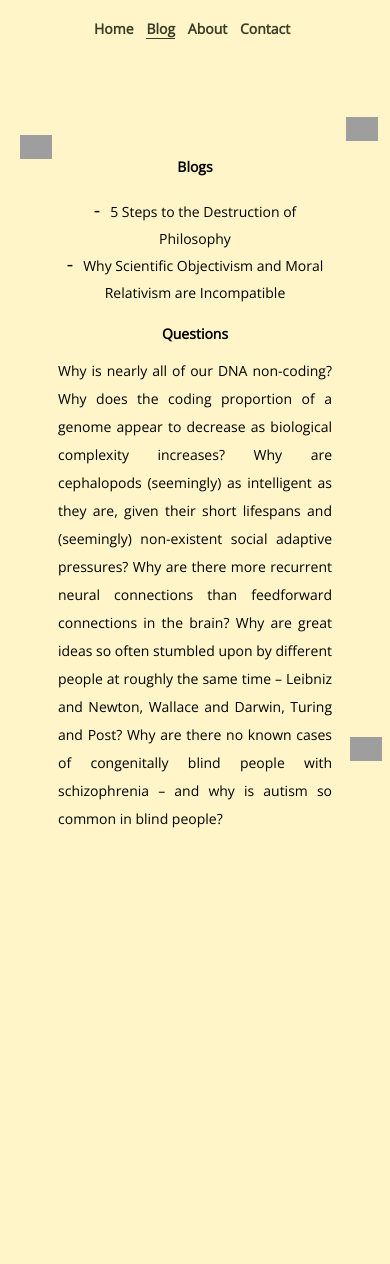
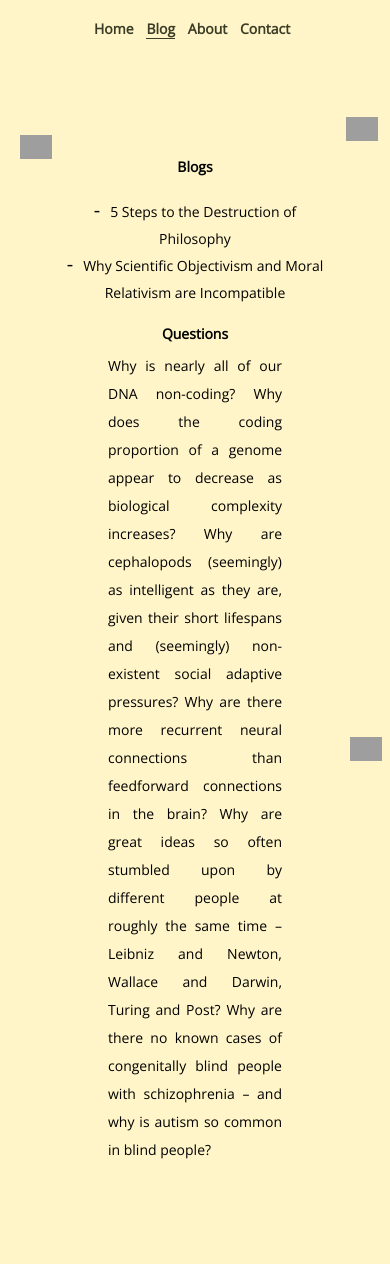
Before and after one commit to richardofarrell/richardofarrell.github.io, a Jekyll site: the page built from blog-list.md, in a window 390 px wide. Built offline with Jekyll 4.4.1, drawn with Linux system fonts in a browser that asks for light colours; before the commit the page ends 927 px from its top, so only the background shows below that; grey boxes are pictures that could not be loaded.

Commit message:
Update default.html

```diff
--- a/_layouts/default.html
+++ b/_layouts/default.html
@@ -87,6 +87,7 @@
             font-size: clamp(14px, 1.8vw, 20px); /* Adjust the desired font size */
             line-height: 2; /* Set line height to 1.5 */
             text-align: justify;
+            margin: 0 clamp(50px, 5vw + 30px, 150px) clamp(100px, 15vw + 30px, 225px); /* Updated margin */
         }
 
         /* Style the links */
```
